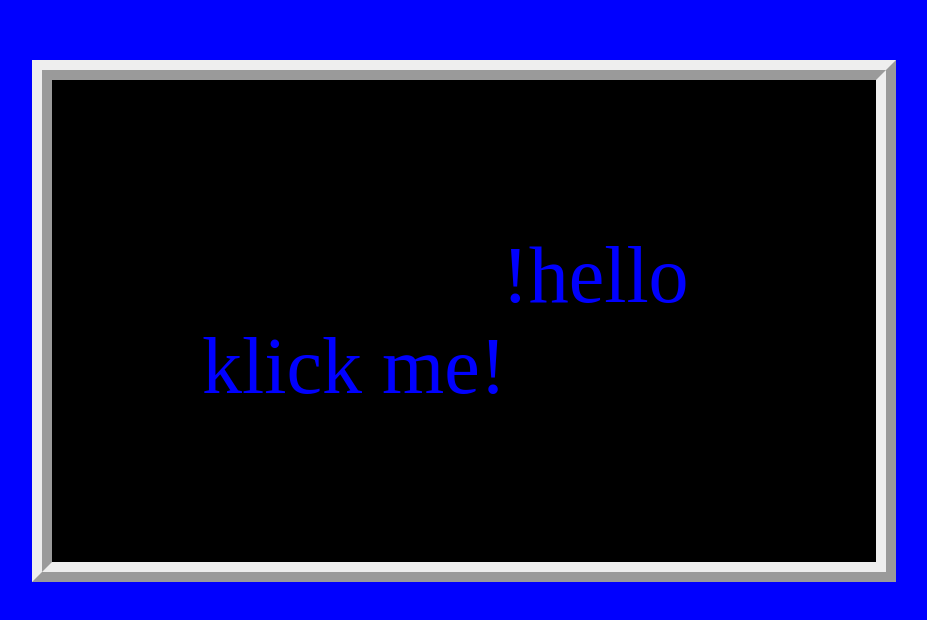
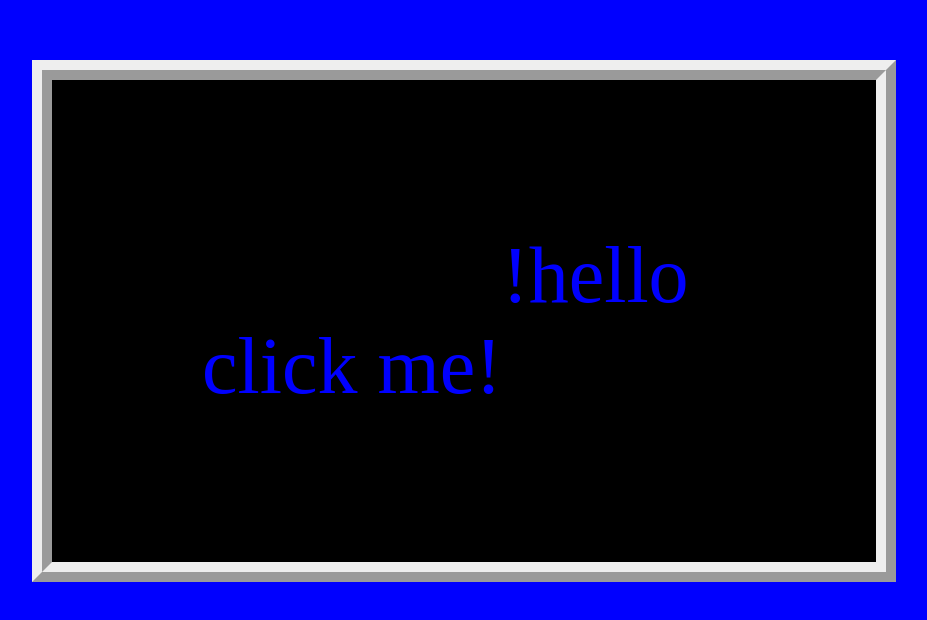
Before and after one commit to antifik/justsite.github.io, a plain HTML site: page index.html in a window 1280 px wide. Shown: the part 140-760 px from the top of the page, without its empty margins (176-1103 px from the left). Drawn offline with Linux system fonts and the light colour scheme.

Commit message:
Update index.html

```diff
--- a/index.html
+++ b/index.html
@@ -5,7 +5,7 @@
         <div class="conteiner">
             <div class="content">
                <a href="https://th.bing.com/th/id/OIP.8vmuu6s1rjba0SCJ3Rz72wHaGE?pid=ImgDet&rs=1">
-                    !hello klick me!
+                    !hello click me!
                 </a>
             </div>
         </div>
```
